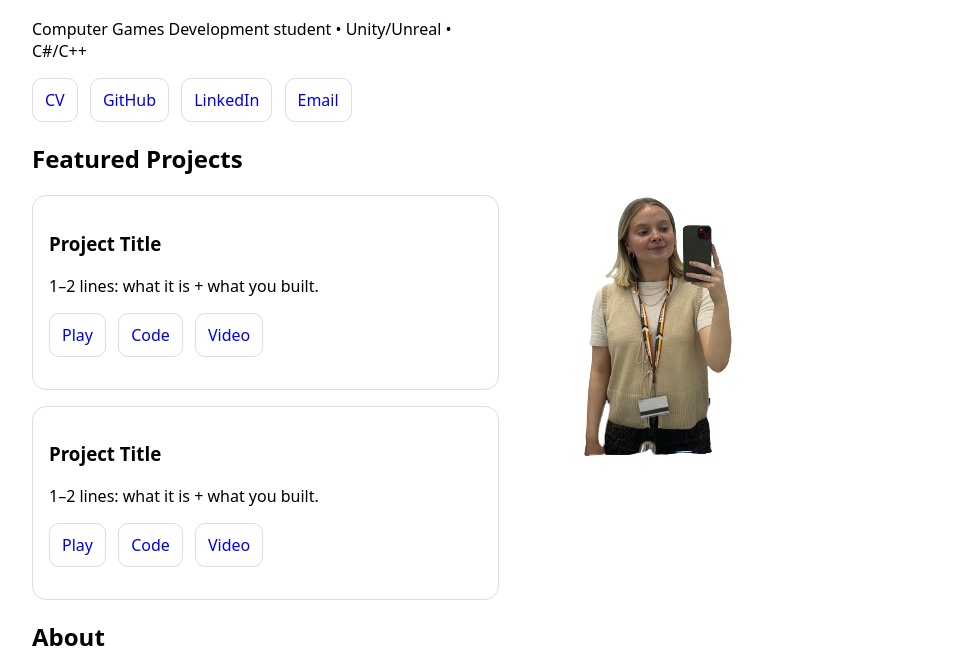
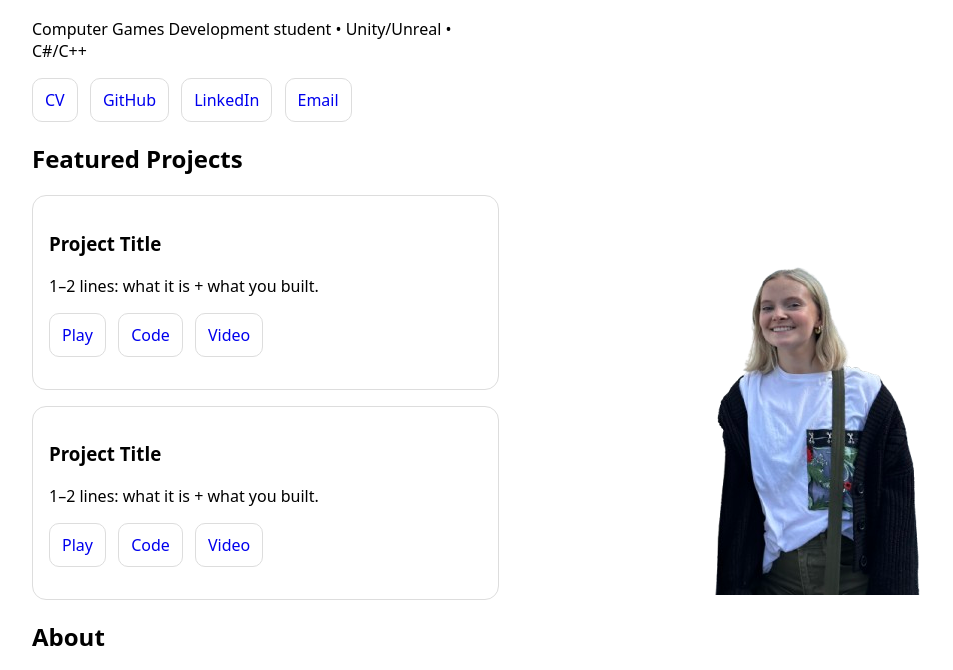
Before and after one commit to ZoeDunworth123/ZoeDunworth123.github.io, a plain HTML site: page index.html in a window 1280 px wide. Shown: the part 86-756 px from the top of the page, without its empty margins (8-961 px from the left). Drawn offline with Linux system fonts and the light colour scheme.

Commit message:
Update image source in index.html

```diff
--- a/index.html
+++ b/index.html
@@ -14,7 +14,7 @@
 </head>
 <body>
   <h1>Zoe Dunworth</h1>
-  <p><img src="IMG_3045-removebg-preview.png" alt="Photo of Zoe" style="float:right">
+  <p><img src="IMG_4041-removebg-preview.png" alt="Photo of Zoe" style="float:right">
     Computer Games Development student • Unity/Unreal • C#/C++</p>
 
   <p>
```
